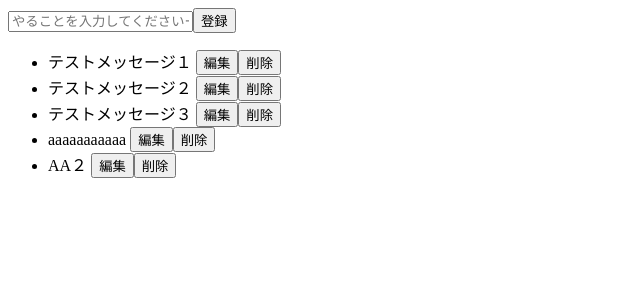
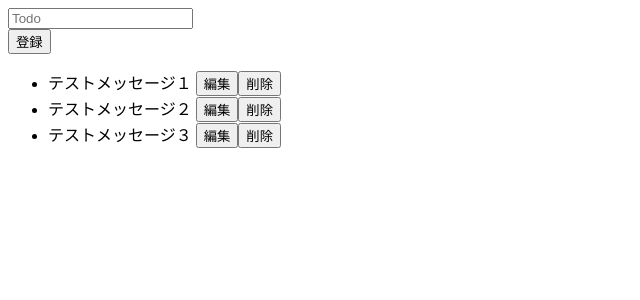
Before and after one commit to dbviewer-zigen/react-training-01, a React (Create React App) app: page / in a window 1280 px wide. Shown: the top 300 px of the page, without its empty margins (0-640 px from the left). Built offline with nearby package versions, Linux system fonts and the light colour scheme; data requests are answered from the project's data file.

Commit message:
react-hook-form対応

```diff
--- a/db.json
+++ b/db.json
@@ -17,18 +17,6 @@
       "title": "テストメッセージ３",
       "completed": false,
       "userId": "user03"
-    },
-    {
-      "id": "01H0YJX44T1TAA51MT8ATWCERS",
-      "title": "aaaaaaaaaaa",
-      "completed": false,
-      "userId": "testUser001"
-    },
-    {
-      "id": "01H0YN33D04640JCCMVZEXYNQ6",
-      "title": "AA２",
-      "completed": false,
-      "userId": "testUser001"
     }
   ]
 }
--- a/package.json
+++ b/package.json
@@ -13,6 +13,7 @@
     "axios": "^1.4.0",
     "react": "^18.2.0",
     "react-dom": "^18.2.0",
+    "react-hook-form": "^7.43.9",
     "react-scripts": "5.0.1",
     "typescript": "^4.9.5",
     "ulid": "^2.3.0",
--- a/src/components/TodoEdit.tsx
+++ b/src/components/TodoEdit.tsx
@@ -1,7 +1,8 @@
 import { useState, FormEvent, useEffect } from "react";
 import { Todo } from "../types/Todo";
+import { FormValues } from "./TodoForm";
 //import { useTodosDispatch } from "./TodosContext";
-
+import { useForm } from "react-hook-form";
 export const TodoEdit = ({
   todo,
   handleEditFormSubmit,
@@ -21,30 +22,42 @@ export const TodoEdit = ({
     setValue(todo.title);
   }, [todo]); // todoが変わった時に、setValueを実行する
 
-  const onSubmit = (e: FormEvent) => {
-    // const onSubmit = (e: any) => {
-    e.preventDefault();
+  const {
+    register,
+    handleSubmit,
+    formState: { errors },
+  } = useForm<FormValues>();
 
+  const onSubmit = (data: FormValues) => {
     const newTodo: Todo = {
       id: todo.id,
       title: value,
       completed: false,
       userId: "test",
     };
-
-    console.log("ここまできた ", newTodo);
-
     handleEditFormSubmit(newTodo);
     setValue("");
   };
+
   console.log("render TodoEdit todo.title:", todo.title);
+
   return (
-    <form onSubmit={onSubmit}>
+    <form onSubmit={handleSubmit(onSubmit)}>
       <input
+        type="text"
         value={value}
-        placeholder="やることを入力してくださいー"
-        onChange={(e) => setValue(e.target.value)}
+        placeholder="Todo"
+        {...register("title", {
+          required: "タイトルは必須です",
+          maxLength: 120,
+          onChange: (e) => {
+            // 修正する場合は、onChangeでsetValueする
+            // react-hook-formを使う場合は、onChangeの場所が違うことに注意する
+            setValue(e.target.value);
+          },
+        })}
       />
+      <div>{errors.title && errors.title.message}</div>
       <button type="submit">更新</button>
       <button onClick={handleCancelFormSubmit}>キャンセル</button>
     </form>
--- a/src/components/TodoForm.tsx
+++ b/src/components/TodoForm.tsx
@@ -1,38 +1,46 @@
 import { useState, FormEvent } from "react";
 import { Todo } from "../types/Todo";
-//import { useTodosDispatch } from "./TodosContext";
+import { useForm } from "react-hook-form";
+
+// react-hook-formをtypescriptで実装する場合
+// useFormで型を指定する。
+// 入力フィールドの名称、データ型を指定しないと、エラーメッセージの表示ができない。
+export type FormValues = {
+  title: string;
+};
 
 export const TodoForm = ({
   handleAddFormSubmit,
 }: {
   handleAddFormSubmit: (todo: Todo) => void;
 }) => {
-  const [value, setValue] = useState("");
+  const {
+    register,
+    handleSubmit,
+    formState: { errors },
+  } = useForm<FormValues>();
 
-  const onSubmit = (e: FormEvent) => {
-    // const onSubmit = (e: any) => {
-    e.preventDefault();
-
+  const onSubmit = (data: FormValues) => {
     const newTodo: Todo = {
       id: "",
-      title: value,
+      title: data.title,
       completed: false,
       userId: "test",
     };
+    handleAddFormSubmit(newTodo);
+  };
 
-    console.log("登録するデータ ", newTodo);
-
-    handleAddFormSubmit(newTodo);
-    setValue("");
-  };
-  console.log("render TodoForm");
   return (
-    <form onSubmit={onSubmit}>
+    <form onSubmit={handleSubmit(onSubmit)}>
       <input
-        value={value}
-        placeholder="やることを入力してくださいー"
-        onChange={(e) => setValue(e.target.value)}
+        type="text"
+        placeholder="Todo"
+        {...register("title", {
+          required: "タイトルは必須です",
+          maxLength: 120,
+        })}
       />
+      <div>{errors.title && errors.title.message}</div>
       <button type="submit">登録</button>
     </form>
   );
```
Also changed, not shown: 1 other file (tests, documents, lock files or other folders).
